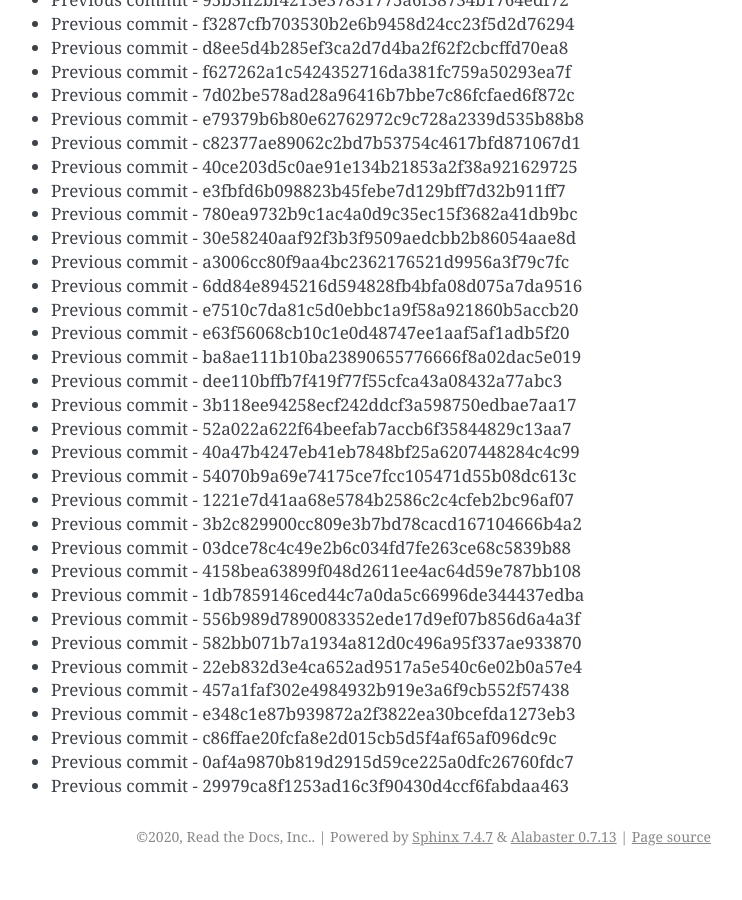
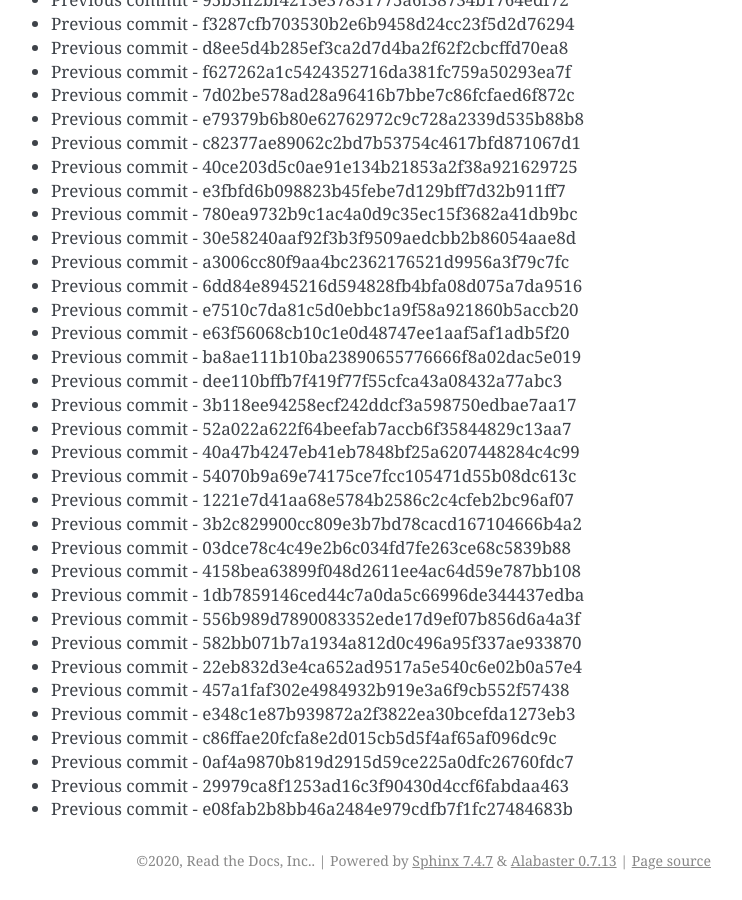
Before and after one commit to readthedocs/rtd-git-stresstest, a Sphinx documentation site: the page built from docs/updates.rst, in a window 1280 px wide and 900 px high, scrolled down 72974 px. Shown: the whole window, without its empty margins (399-1141 px from the left). Built offline with Sphinx 7.4.7, drawn with Linux system fonts in a browser that asks for light colours; before the commit the page ends 73850 px from its top, so only the background shows below that.

Commit message:
Generating commit from previous: e08fab2b8bb46a2484e979cdfb7f1fc27484683b

```diff
--- a/docs/updates.rst
+++ b/docs/updates.rst
@@ -3098,3 +3098,4 @@ It can be tested for any performance characteristics.
 * Previous commit - c86ffae20fcfa8e2d015cb5d5f4af65af096dc9c
 * Previous commit - 0af4a9870b819d2915d59ce225a0dfc26760fdc7
 * Previous commit - 29979ca8f1253ad16c3f90430d4ccf6fabdaa463
+* Previous commit - e08fab2b8bb46a2484e979cdfb7f1fc27484683b
```
